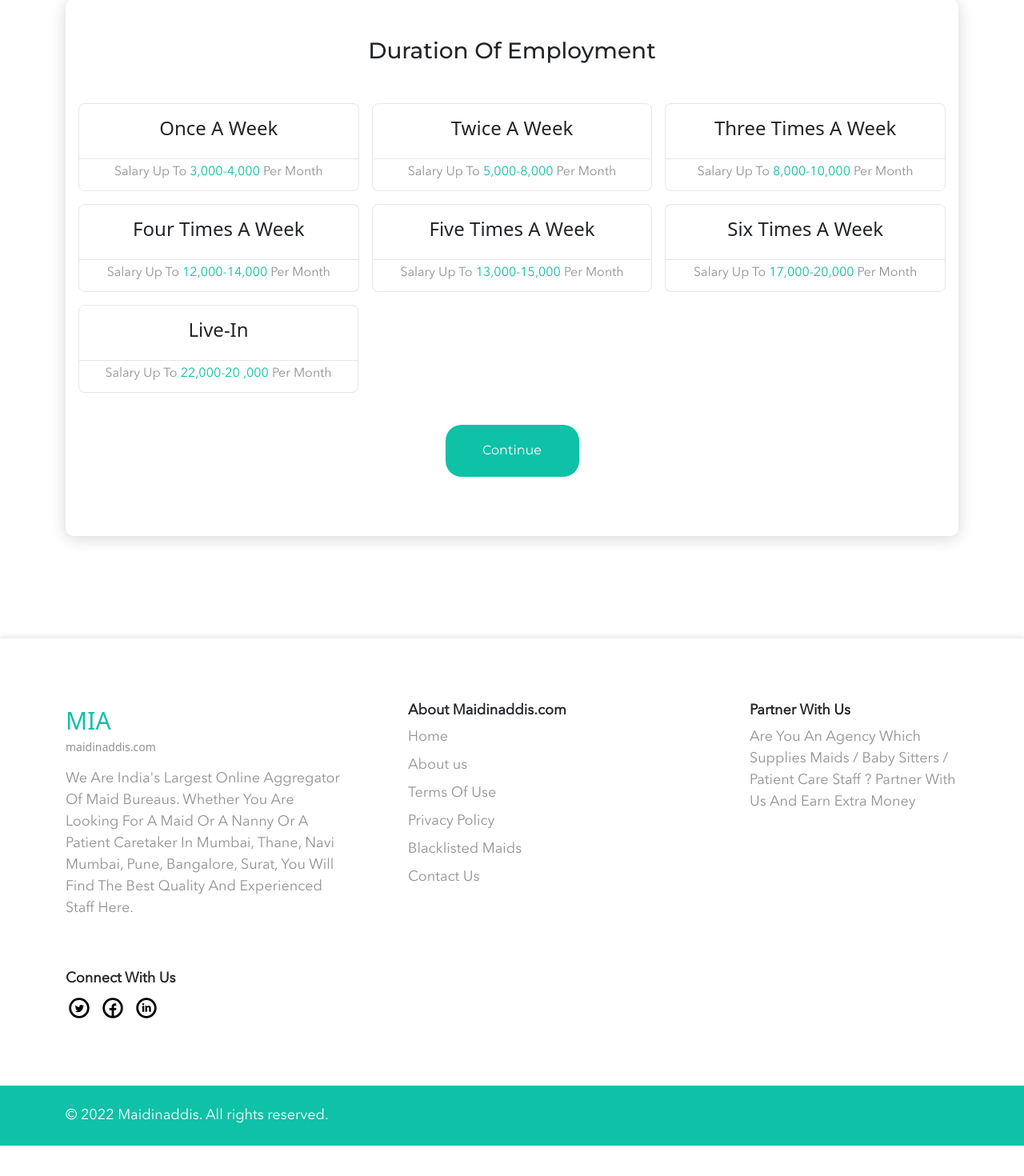
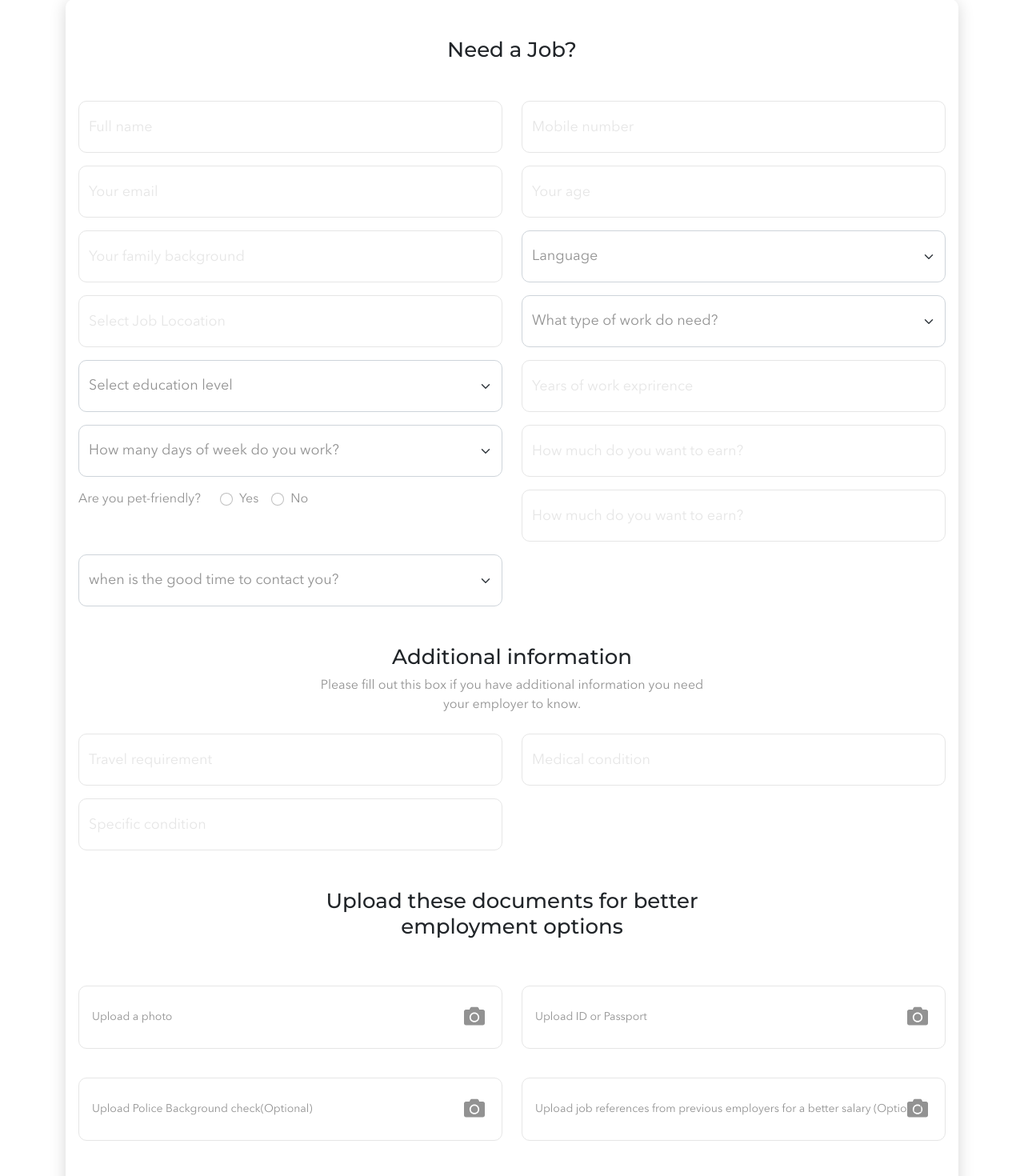
Before and after one commit to Kehindecodes/Mia, a React (Create React App) app: page / in a window 1280 px wide. Shown: the part 180-1650 px from the top of the page at 80% size. Before the commit the page ends 1612 px from the top, so only its background shows below. Built offline with nearby package versions, Linux system fonts and the light colour scheme.

Commit message:
finish the job requirement screen

```diff
--- a/src/App.js
+++ b/src/App.js
@@ -4,16 +4,18 @@ import SelectGender from './components/SelectGender';
 import AfterSelection from './components/AfterSelection';
 import Salary from './components/Salary';
 import Duration from './components/Duration';
+import NeedJob from './components/NeedJob';
 
 function App() {
 	return (
-		<div>
+		<>
 			{/* <ContactUs /> */}
 			{/* <SelectGender /> */}
 			{/* <AfterSelection /> */}
 			{/* <Salary /> */}
-			<Duration />
-		</div>
+			{/* <Duration /> */}
+			<NeedJob />
+		</>
 	);
 }
 
--- a/src/components/Form.js
+++ b/src/components/Form.js
@@ -34,7 +34,7 @@ const ContactForm = () => {
 				as='textarea'
 				rows={3}
 				placeholder='Comment'
-				className='mt-4'
+				className='mt-4 text_area'
 			/>
 			<Button variant='primary' className='form_btn mt-4' type='submit'>
 				Submit
--- /dev/null
+++ b/src/components/NeedJob.js
@@ -0,0 +1,228 @@
+import React from 'react';
+import { Container, Form, Row, Col, Button } from 'react-bootstrap';
+import Layout from './Layout';
+import '../styles/NeedJob.scss';
+import { FaCamera } from 'react-icons/fa';
+const NeedJob = () => {
+	return (
+		<Layout>
+			<Container>
+				<div className='job_form_wrapper'>
+					<h1 className='mb-5'>Need a Job?</h1>
+					<Form>
+						<Row className='mb-3'>
+							<Col>
+								<Form.Control placeholder='Full name' type='text' />
+							</Col>
+							<Col>
+								<Form.Control placeholder='Mobile number' />
+							</Col>
+						</Row>
+						<Row className='mb-3'>
+							<Col>
+								<Form.Control placeholder='Your email' type='email' />
+							</Col>
+							<Col>
+								<Form.Control placeholder='Your age' />
+							</Col>
+						</Row>
+						<Row className='mb-3'>
+							<Col>
+								<Form.Control
+									placeholder='Your family background'
+									type='text'
+								/>
+							</Col>
+							<Col>
+								<Form.Select>
+									<option>Language</option>
+									<option value='english'>English</option>
+									<option value='Yoruba'>Yoruba</option>
+									<option value='Igbo'>Igbo</option>
+									<option value='Hausa'>Hausa</option>
+								</Form.Select>
+							</Col>
+						</Row>
+						<Row className='mb-3'>
+							<Col>
+								<Form.Control placeholder='Select Job Locoation' type='text' />
+							</Col>
+							<Col>
+								<Form.Select>
+									<option>What type of work do need?</option>
+									<option value='english'>English</option>
+									<option value='Yoruba'>Yoruba</option>
+									<option value='Igbo'>Igbo</option>
+									<option value='Hausa'>Hausa</option>
+								</Form.Select>
+							</Col>
+						</Row>
+						<Row className='mb-3'>
+							<Col>
+								<Form.Select>
+									<option>Select education level </option>
+									<option value='english'>English</option>
+									<option value='Yoruba'>Yoruba</option>
+									<option value='Igbo'>Igbo</option>
+									<option value='Hausa'>Hausa</option>
+								</Form.Select>
+							</Col>
+							<Col>
+								<Form.Control
+									placeholder='Years of work exprirence'
+									type='text'
+								/>
+							</Col>
+						</Row>
+						<Row className='mb-3'>
+							<Col>
+								<Form.Select>
+									<option>How many days of week do you work? </option>
+									<option value='4days'>4days</option>
+									<option value='3days'>3days</option>
+									<option value='5days'>5days</option>
+									<option value='7days'>7days</option>
+								</Form.Select>
+							</Col>
+							<Col>
+								<Form.Control placeholder='How much do you want to earn?' />
+							</Col>
+						</Row>
+						<Row className='mb-3'>
+							<Col>
+								<div className='radio-option'>
+									<p className='d-inline me-4'>Are you pet-friendly?</p>
+									<Form.Check inline type={'radio'} label={'Yes'} id={'yes'} />
+									<Form.Check inline type={'radio'} label={'No'} id={'no'} />
+								</div>
+							</Col>
+							<Col>
+								<Form.Control placeholder='How much do you want to earn?' />
+							</Col>
+						</Row>
+						<Row className='mb-3'>
+							<Col>
+								<Form.Select>
+									<option>when is the good time to contact you? </option>
+									<option value='4days'>4days</option>
+									<option value='3days'>3days</option>
+									<option value='5days'>5days</option>
+									<option value='7days'>7days</option>
+								</Form.Select>
+							</Col>
+							<Col></Col>
+						</Row>
+						<div className='add_info mt-5'>
+							<h3>Additional information</h3>
+							<p className='mb-4'>
+								Please fill out this box if you have additional information you
+								need <br />
+								your employer to know.
+							</p>
+
+							<Row className='mb-3'>
+								<Col>
+									<Form.Control placeholder='Travel requirement' type='text' />
+								</Col>
+								<Col>
+									<Form.Control placeholder='Medical condition' type='text' />
+								</Col>
+							</Row>
+							<Row>
+								<Col>
+									<Form.Control placeholder='Specific condition' type='text' />
+								</Col>
+								<Col></Col>
+							</Row>
+						</div>
+						<div className='docs mt-5'>
+							<h3 className='mb-5'>
+								Upload these documents for better <br />
+								employment options
+							</h3>
+							<Row className='mb-3'>
+								<Col>
+									<div class='custom-file'>
+										<input
+											type='file'
+											class='file_input'
+											id='field-upload'
+											name='upload'
+											required
+										/>
+										<label class='file_label' for='field-upload'>
+											Upload a photo
+											<FaCamera />
+										</label>
+									</div>
+									{/* <Form.Control type='file' placeholder='Upload a photo' /> */}
+								</Col>
+								<Col>
+									<div class='custom-file'>
+										<input
+											type='file'
+											class='file_input'
+											id='field-upload'
+											name='upload'
+										/>
+										<label class='file_label' for='field-upload'>
+											Upload ID or Passport
+											<FaCamera />
+										</label>
+									</div>
+								</Col>
+							</Row>
+							<Row>
+								<Col>
+									<div class='custom-file'>
+										<input
+											type='file'
+											class='file_input'
+											id='field-upload'
+											name='upload'
+										/>
+										<label class='file_label' for='field-upload'>
+											Upload Police Background check(Optional)
+											<FaCamera />
+										</label>
+									</div>
+									{/* <Form.Control
+										type='file'
+										placeholder='Upload Police Background check(Optional)'
+									/> */}
+								</Col>
+								<Col>
+									<div class='custom-file'>
+										<input
+											type='file'
+											class='file_input'
+											id='field-upload'
+											name='upload'
+											required
+										/>
+										<label class='file_label' for='field-upload'>
+											Upload job references from previous employers for a better
+											salary (Optional)
+											<FaCamera />
+										</label>
+									</div>
+									{/* <Form.Control
+										type='file'
+										placeholder='Upload job references from previous employers for a better salary (Optional) '
+									/> */}
+								</Col>
+							</Row>
+						</div>
+						<div className='btnwrapper mx-auto mt-5 '>
+							<Button className='form_btn ' type='submit'>
+								Continue
+							</Button>
+						</div>
+					</Form>
+				</div>
+			</Container>
+		</Layout>
+	);
+};
+
+export default NeedJob;
--- a/src/components/Salary.js
+++ b/src/components/Salary.js
@@ -7,7 +7,7 @@ const Salary = () => {
 	return (
 		<Layout>
 			<Container>
-				<div className='form_wrapper'>
+				<div className=' salary_form_wrapper'>
 					<Form>
 						<Form.Label className='mb-4'>
 							The Approximate Salary For A Maid Who Works 1 Hour Daily In Birr.
--- a/src/styles/App.scss
+++ b/src/styles/App.scss
@@ -97,3 +97,21 @@ footer h5{
         font-size: 14px;
     }
 }
+.row{
+    flex-wrap: nowrap;
+}
+.form-control,.form-select{
+    height: 65px;
+    border-radius: 10px;
+    font-size: 18px;
+    font-family: "avenir";
+
+    &:focus{
+        box-shadow: 0px 3px 15px #0FC1A736;
+       border: 1px solid #0FC1A7;
+    }
+}
+.form-control:focus{
+    box-shadow: 0px 3px 15px #0FC1A736;
+       border: 1px solid #0FC1A7 !important
+}
--- a/src/styles/ContactUs.scss
+++ b/src/styles/ContactUs.scss
@@ -37,3 +37,6 @@
     font-size: 18px;
 
 }
+.text_area{
+    height: 158px !important;
+}
--- /dev/null
+++ b/src/styles/NeedJob.scss
@@ -0,0 +1,104 @@
+.job_form_wrapper{
+    width:100%;
+    height: 1592px;
+    margin-top: 2rem;
+    margin-bottom: 2rem;
+    -webkit-box-shadow:  0px 3px 20px #00000029;
+    -moz-box-shadow:  0px 3px 20px #00000029;
+    box-shadow:  0px 3px 20px #00000029;
+    border-radius: 10px;
+    padding:3rem  1rem;
+    display: flex;
+    flex-direction: column;
+    // justify-content: center;
+    text-align: center;
+    font-family: "avenir";
+
+    h1,h3{
+        font-family: 'Montserrat', sans-serif;
+        font-size: 26px;
+    }
+    .form-control,.form-select{
+        height: 65px;
+        border-radius: 10px;
+        font-size: 18px;
+        font-family: "avenir";
+
+        &:focus{
+            box-shadow: 0px 3px 15px #0FC1A736;
+           border: 1px solid #0FC1A7;
+        }
+    }
+    .form-control::placeholder{
+        color: #e6e6e6 !important;
+    }
+    .form-control:focus{
+        box-shadow: 0px 3px 15px #0FC1A736;
+           border: 1px solid #0FC1A7 !important
+    }
+    .form-select,.form-check{
+        color: #929292;
+    }
+
+    .radio-option{
+        text-align: left;
+    }
+    p{
+        color: #929292;
+    }
+    .custom-file{
+        position: relative;
+    }
+    .file_input {
+        position: absolute;
+        width: 0.1px;
+        height: 0.1px;
+        opacity: 0;
+        overflow: hidden;
+        z-index: -1;
+        height: 65px;
+        border-radius: 10px;
+        font-size: 18px;
+        font-family: "avenir";
+      }
+
+      .file_label {
+        position: relative;
+        display: block;
+          width: 100%;
+          min-width: 335px;
+          min-height: 45px;
+        margin: 10px 0;
+        padding: 1rem;
+        // border: 1px solid #0FC1A7 !important;
+        border-radius: 10px;
+        color: #929292;
+        border: 1px solid #e6e6e6;
+        font-size: 14px;
+
+        // background: @white;
+        // border: 1px solid @gray-lighter;
+        // color: @gray-darker;
+
+        line-height: 45px;
+        text-align: left;
+        // text-transform: none;
+
+        cursor: pointer;
+        transition: all 0.3s;
+        &:focus{
+            box-shadow: 0px 3px 15px #0FC1A736;
+            border: 1px solid #0FC1A7 !important
+        }
+        svg{
+            position: absolute;
+            right: 5px;
+            top: 1.5rem;
+            width: 26px;
+            height: 26px;
+            margin-right:1rem ;
+
+        }
+      }
+
+}
--- a/src/styles/Salary.scss
+++ b/src/styles/Salary.scss
@@ -1,4 +1,4 @@
-.form_wrapper{
+.salary_form_wrapper{
     width: 100%;
     height: 340px;
     border-radius: 10px;
```
